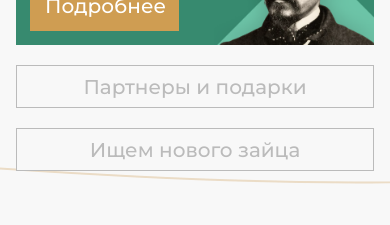
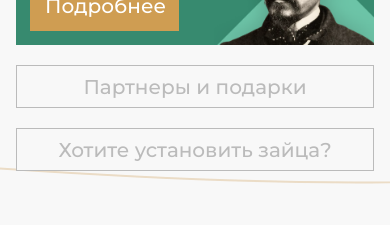
Before and after one commit to glebDyakov/zaytsy-front, a Vue app: page / in a window 390 px wide. Shown: the part 3260-3485 px from the top of the page. Built offline with nearby package versions, Linux system fonts and the light colour scheme.

Commit message:
адаптив: adaptive some blocks for main page

```diff
--- a/src/assets/main.css
+++ b/src/assets/main.css
@@ -607,7 +607,7 @@
 }
 
 .input {
-  width: 483px;
+  /* width: 483px; */
   margin-bottom: 24px;
   background-color: transparent;
   border: none;
--- a/src/components/main/NewStory.vue
+++ b/src/components/main/NewStory.vue
@@ -12,7 +12,7 @@
                 class="main--section--new-story--body--item--title">Партнеры и подарки</p>
             <p
                 v-else-if="selectedItem === 'LOOKING_FOR_A_NEW_HARE'"
-                class="main--section--new-story--body--item--title">Ищем нового зайца</p>
+                class="main--section--new-story--body--item--title">{{findNewHareLabelContent}}</p>
         </div>
         <div class="main--section--new-story--body--aside min-h-[200px] px-[14px] pt-[8px] pb-[14px] md:px-[30px] md:pt-[30px] md:pb-[30px] bg-[length:160px_120px] md:bg-[length:242px_180px] lg:bg-[length:395px_295px]">
           <p class="main--section--new-story--body--aside--title">
@@ -47,7 +47,7 @@
             }"
             @click="selectItem('LOOKING_FOR_A_NEW_HARE')"
           >
-            <p class="main--section--new-story--body--item--title">Ищем нового зайца</p>
+            <p class="main--section--new-story--body--item--title">{{findNewHareLabelContent}}</p>
           </div>
         </div>
       </div>
@@ -56,9 +56,21 @@
 </template>
 
 <script setup lang="ts">
-import { ref } from 'vue'
+import { computed, ref } from 'vue'
 
 const selectedItem = ref('PROJECT_IDEA')
+const findNewHareLabelContent = computed(() => {
+  var match = window.matchMedia || window.msMatchMedia;
+  if (match) {
+    if ((
+      (screen.width <= 640)
+      || (window.matchMedia
+        && window.matchMedia('only screen and (max-width: 640px)').matches)
+    ))
+      return 'Хотите установить зайца?'
+  }
+  return 'Ищем нового зайца';
+})
 const selectItem = (val) => {
   selectedItem.value = val
 }
--- a/src/components/main/Welcome.vue
+++ b/src/components/main/Welcome.vue
@@ -1,7 +1,7 @@
 <template>
     <div class="main--section main--section--welcome">
-        <div class="main--section main--section--welcome--content flex-col md:flex-row w-screen">
-            <div class="main--section--welcome--aside w-[100%] md:max-w-[680px]">
+        <div class="main--section main--section--welcome--content flex-col lg:flex-row w-screen">
+            <div class="main--section--welcome--aside w-[100%] lg:max-w-[680px]">
                 <p class="main--section--title main--section--welcome--aside--title whitespace-break-spaces md:whitespace-nowrap md:max-h-[92px] mx-[16px] lg:mx-0">Мазайские зайцы</p>
                 <div class="main--section--welcome--aside--intro mx-[16px] lg:mx-0 border-solid border-1 border border-[#BBBBBB]">
                     <div class="main--section--welcome--aside--intro--block">
@@ -10,10 +10,10 @@
                     </div>
                 </div>
             </div>
-            <div class="main--section--welcome--main w-[100%] md:max-w-[480px] mx-[16px] lg:mx-0">
+            <div class="main--section--welcome--main w-[100%] lg:max-w-[480px] mx-[16px] lg:mx-0">
                 <div
                     ref="slider"
-                    class="main--section--welcome--main--items max-h-[280px] md:max-h-[580px] overflow-x-scroll md:overflow-x-hidden">
+                    class="main--section--welcome--main--items max-h-[280px] lg:max-h-[580px] overflow-x-scroll md:overflow-x-hidden">
                     <div class="main--section--welcome--main--item main--section--welcome--main--item--official" @click="selectHare('OFFICIAL')">
                         <p class="main--section--welcome--main--item--title">Чиновник</p>
                         <div class="main--section--welcome--main--item--desc">
```
